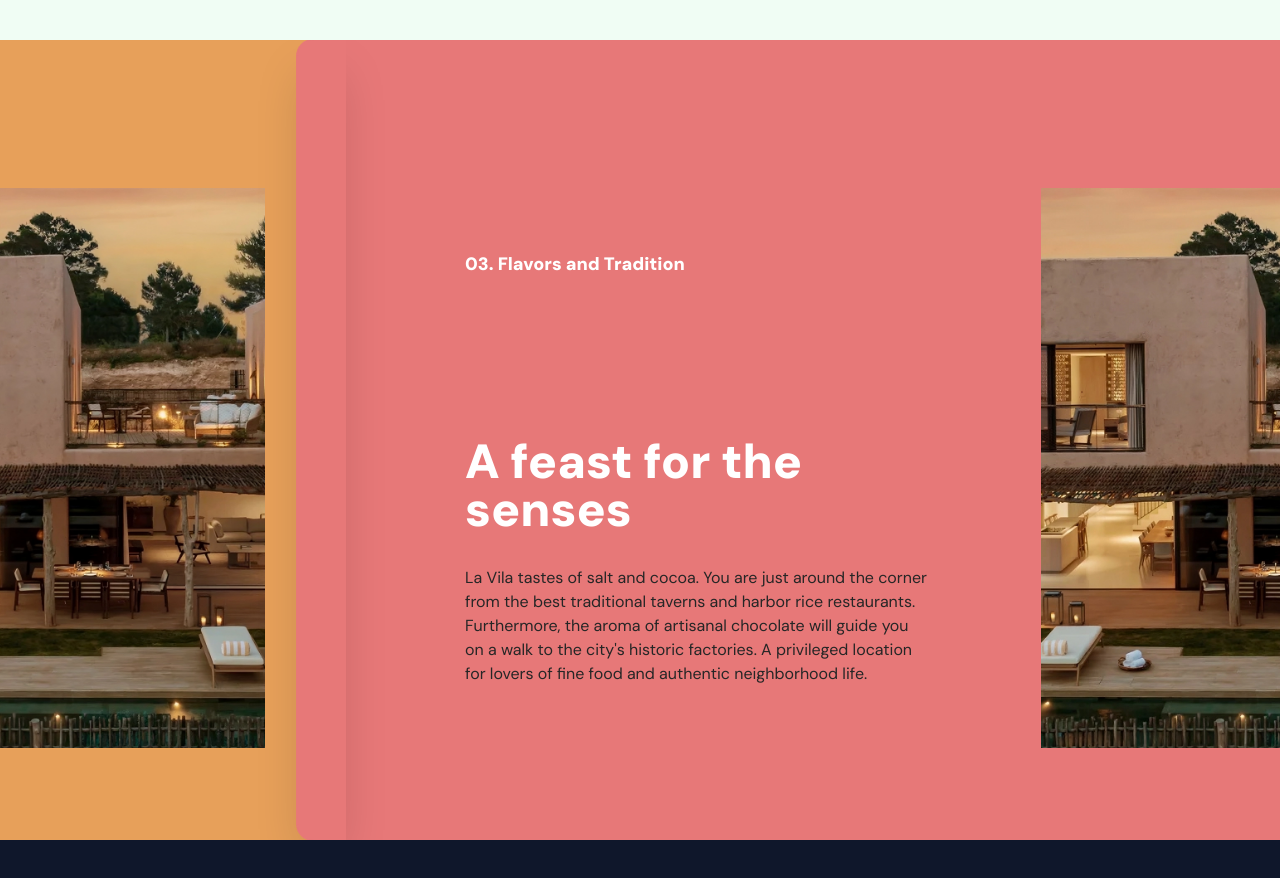
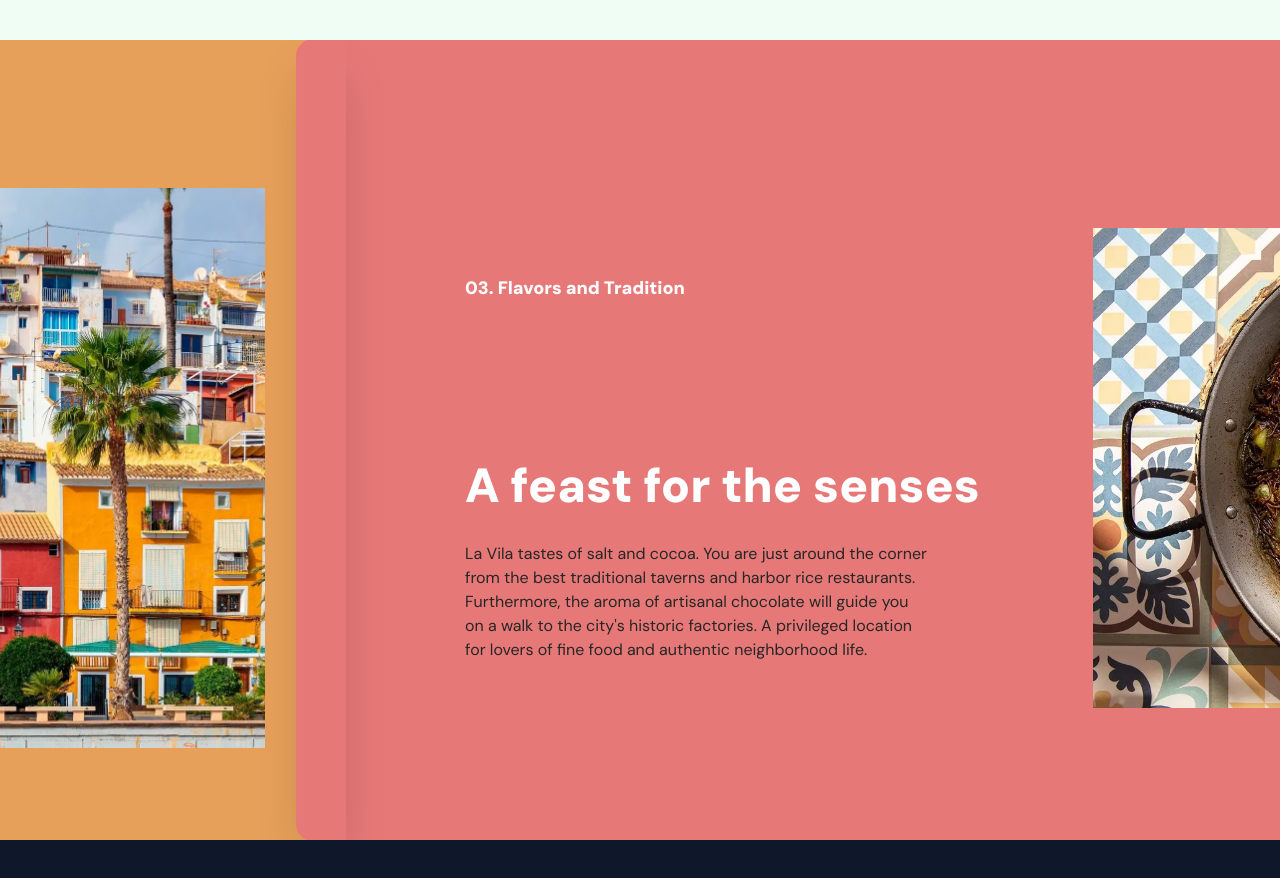
Before and after one commit to JaumeEsquerdo/costera-n1, a Next.js app in the folder costera-n1/: page /en in a window 1280 px wide. Shown: the part 6360-7238 px from the top of the page. Built offline with nearby package versions, Linux system fonts and the light colour scheme.

Commit message:
modificar orden de imgs en HorizontalSection

```diff
--- a/costera-n1/app/components/HorizontalScroll.jsx
+++ b/costera-n1/app/components/HorizontalScroll.jsx
@@ -80,15 +80,24 @@ export const HorizontalScroll = () => {
                     </div>
                   </div>
                 </div>
+                <motion.div className="w-70 h-100 overflow-hidden lg:w-90 lg:h-140 relative [@media(max-height:720px)]:hidden">
+                  <MotionImage
+                    src="/imgs-sections/casas-colores-2.webp"
+                    fill
+                    style={{ x: xImage, scale: 1.2 }}
+                    alt=""
+                    sizes="(max-width: 768px) 700px, 1400px"
+                    className="object-cover"
+                  />
+                </motion.div>
 
-                <motion.div className=" w-2/3 h-[40vh] overflow-hidden lg:w-1/2 lg:h-[60vh] relative [@media(max-height:720px)]:hidden">
+                <motion.div className="overflow-hidden hidden lg:block lg:w-120 lg:h-160 relative">
                   <MotionImage
-                    src="/hotel-fachada.webp"
+                    src="/imgs-sections/casas-colores.webp"
+                    fill
                     style={{ x: xImage, scale: 1.2 }}
-                    fill
-                    sizes="(max-width: 768px) 1400px, 65vw"
-                    alt="Fachada"
-                    priority
+                    sizes="(max-width: 768px) 700px, 1800px"
+                    alt=""
                     className="object-cover"
                   />
                 </motion.div>
@@ -133,7 +142,7 @@ export const HorizontalScroll = () => {
                 </div>
                 <motion.div className=" w-2/3 h-[45vh] overflow-hidden lg:w-1/2 lg:h-[70vh] relative [@media(max-height:720px)]:hidden">
                   <MotionImage
-                    src="/hotel-fachada.webp"
+                    src="/imgs-sections/laVila-5.webp"
                     fill
                     sizes="(max-width: 768px) 67vw, 65vw"
                     style={{ x: xImage, scale: 1.2 }}
@@ -171,24 +180,15 @@ export const HorizontalScroll = () => {
                     </div>
                   </div>
                 </div>
-                <motion.div className="w-70 h-100 overflow-hidden lg:w-90 lg:h-140 relative [@media(max-height:720px)]:hidden">
+
+                <motion.div className=" w-2/3 h-[40vh] overflow-hidden lg:w-1/2 lg:h-[60vh] relative [@media(max-height:720px)]:hidden">
                   <MotionImage
-                    src="/hotel-fachada.webp"
+                    src="/imgs-sections/fideua-posit.webp"
+                    style={{ x: xImage, scale: 1.2 }}
                     fill
-                    style={{ x: xImage, scale: 1.2 }}
-                    alt=""
-                    sizes="(max-width: 768px) 700px, 1400px"
-                    className="object-cover"
-                  />
-                </motion.div>
-
-                <motion.div className="overflow-hidden hidden lg:block lg:w-120 lg:h-160 relative">
-                  <MotionImage
-                    src="/hotel-fachada.webp"
-                    fill
-                    style={{ x: xImage, scale: 1.2 }}
-                    sizes="(max-width: 768px) 700px, 1800px"
-                    alt=""
+                    sizes="(max-width: 768px) 1400px, 65vw"
+                    alt="Fachada"
+                    priority
                     className="object-cover"
                   />
                 </motion.div>
```
